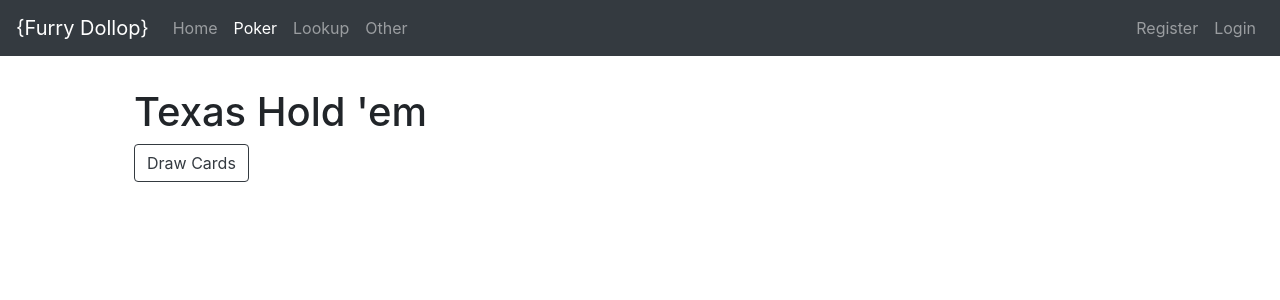
After one commit to dcoco1890/furry-dollop, a Flask app: page /poker in a window 1280 px wide. The commit adds this page. Shown: the top 300 px of the page. Run offline with Flask 2, Linux system fonts and the light colour scheme; some libraries are stand-ins or nearby versions.

Commit message:
surprise surprise. I'm changing this project again. MW is complex af (if you want to do it the right way) so my idea for now is to use this deck of cards thing. maybe give the user fake money to play poker. not sure yet. just gonna have fun and see where this goes

```diff
--- a/app/routes.py
+++ b/app/routes.py
@@ -6,7 +6,7 @@ from flask import current_app as app
 from .models import db, User
 from werkzeug.security import check_password_hash, generate_password_hash
 
-from .helpfunc import lookup_word, strip_fix
+from .helpfunc import lookup_word, strip_fix, login_required, create_deck
 
 
 @app.route("/", methods=['GET'])
@@ -104,7 +104,19 @@ def upload():
             results = strip_fix(defined_word)
             if results is None:
                 return render_template("lookup.html", noword=defined_word, q=word)
-            return jsonify(defined_word)
-            # return render_template("lookup.html", yesword=results, word=word)
+            # return jsonify(defined_word)
+            return render_template("lookup.html", yesword=results, word=word)
     else:
         return render_template("lookup.html")
+
+
+@login_required
+@app.route("/poker", methods=["GET", "POST"])
+def poker():
+    if request.method == "POST":
+        new_deck = create_deck()
+        print(new_deck)
+        session['deck_id'] = new_deck['deck_id']
+        return render_template("/poker.html", deck=new_deck)
+    else:
+        return render_template("/poker.html")
--- a/app/templates/index.html
+++ b/app/templates/index.html
@@ -8,7 +8,7 @@
 <!--Nav -->
 {% block navlink %}
 <a class="nav-item nav-link active" href="/">Home</a>
-<a class="nav-item nav-link" href="#">My Stuff</a>
+<a class="nav-item nav-link" href="/poker">My Stuff</a>
 <a class="nav-item nav-link" href="/lookup">Lookup</a>
 <a class="nav-item nav-link" href="#">Other</a>
 {% endblock %}
--- a/app/templates/lookup.html
+++ b/app/templates/lookup.html
@@ -8,7 +8,7 @@
 <!--Nav w/ active page-->
 {% block navlink %}
 <a class="nav-item nav-link" href="/">Home</a>
-<a class="nav-item nav-link" href="#">My Stuff</a>
+<a class="nav-item nav-link" href="/poker">My Stuff</a>
 <a class="nav-item nav-link active" href="/lookup">Lookup</a>
 <a class="nav-item nav-link" href="#">Other</a>
 {% endblock %}
--- /dev/null
+++ b/app/templates/poker.html
@@ -0,0 +1,38 @@
+{% extends "layout.html" %}
+
+<!--Title-->
+{% block title %}
+<title>Poker</title>
+{% endblock %}
+
+<!--Nav -->
+{% block navlink %}
+<a class="nav-item nav-link" href="/">Home</a>
+<a class="nav-item nav-link active" href="/poker">Poker</a>
+<a class="nav-item nav-link" href="/lookup">Lookup</a>
+<a class="nav-item nav-link" href="#">Other</a>
+{% endblock %}
+
+<!--Content-->
+{% block main %}
+
+<h1>Texas Hold 'em</h1>
+<form action="/poker" method="post">
+<button id='draw' name='draw' type="submit" class="btn btn-outline-dark">Draw Cards</button>
+</form>
+
+{% if deck %}
+<p>{{ deck.deck_id }}</p>
+
+{% endif %}
+{% endblock %}
+
+<!--Scripting block-->
+{% block script %}
+<script>
+<!--document.getElementById('draw').addEventListener('click', draw);-->
+<!--function draw(){-->
+
+<!--}-->
+</script>
+{% endblock %}
```
Also changed, not shown: app/helpfunc.py (+31 -32 lines).
